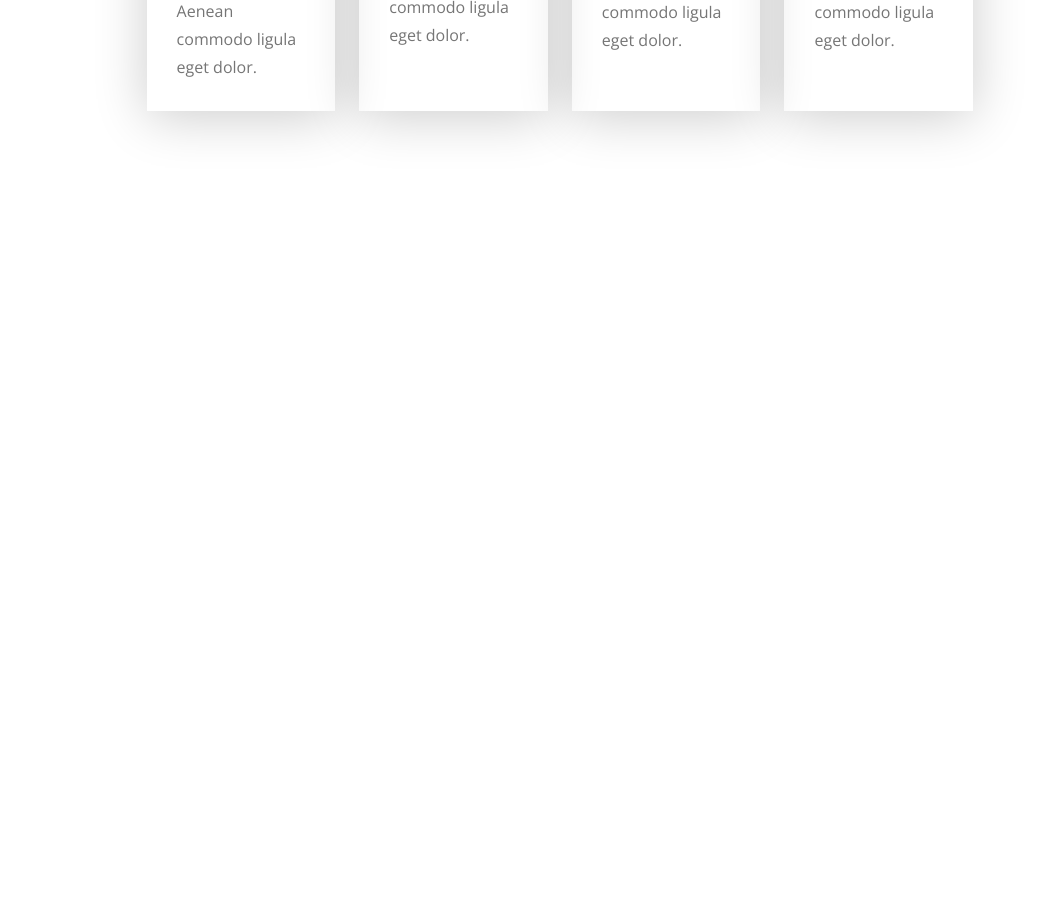
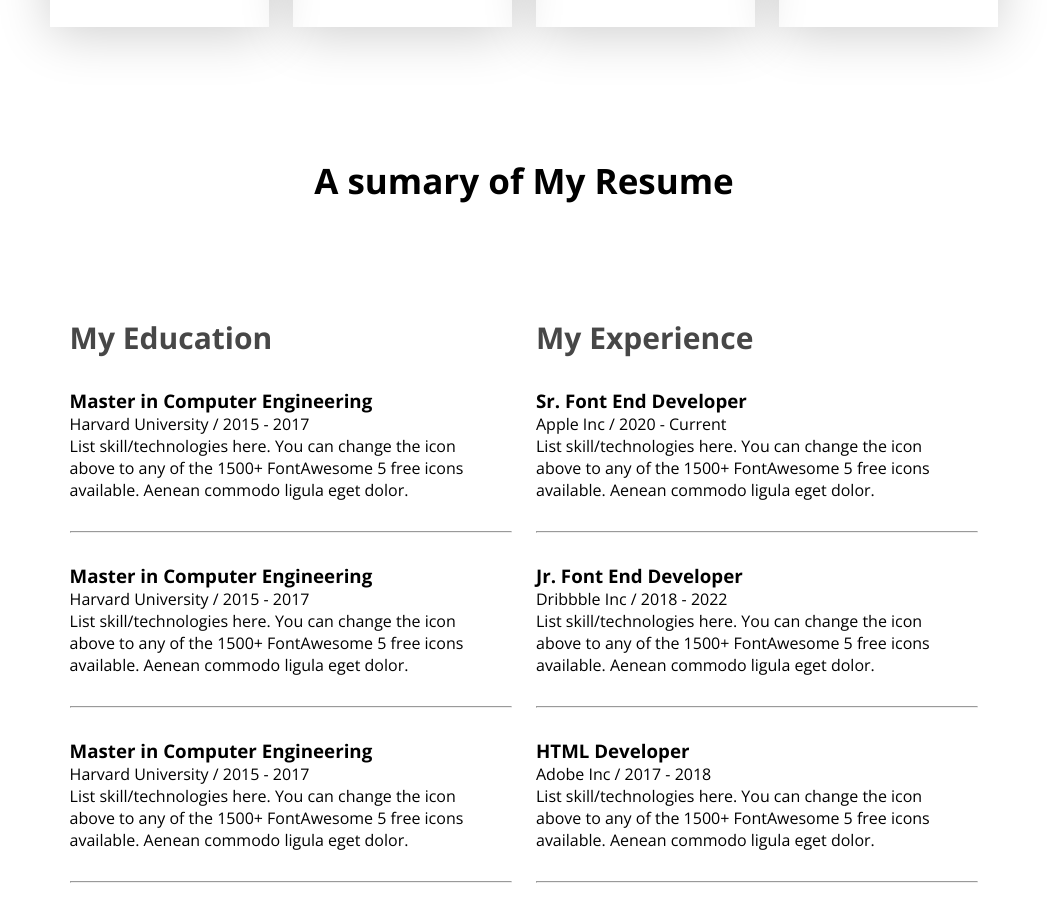
Before and after one commit to rumman903/hero-dev-portfolio-code, a plain HTML site: page index.html in a window 1280 px wide. Shown: the part 2305-3218 px from the top of the page, without its empty margins (116-1163 px from the left). Before the commit the page ends 2546 px from the top, so only its background shows below. Drawn offline with nearby package versions, Linux system fonts and the light colour scheme.

Commit message:
resumes are designed according to figma

```diff
--- a/index.html
+++ b/index.html
@@ -104,5 +104,55 @@
         </div>
 
     </section>
+
+    <section id="resume">
+             <div class="section-heading">
+                 <h2>A sumary of My Resume</h2>
+             </div>
+             <div class="resume-container">
+                <div class="education">
+                    <h2 class="section-title">My Education</h2>
+                    <div class="resume-card">
+                        <h3 class="card-title">Master in Computer Engineering </h3>
+                        <p class="card-info">Harvard University / 2015 - 2017</p>
+                        <p>List skill/technologies here. You can change the icon above to any of the 1500+ FontAwesome 5 free icons available. Aenean commodo ligula eget dolor.</p>
+                    </div>
+                    <hr>
+                    <div class="resume-card">
+                        <h3 class="card-title">Master in Computer Engineering </h3>
+                        <p class="card-info">Harvard University / 2015 - 2017</p>
+                        <p>List skill/technologies here. You can change the icon above to any of the 1500+ FontAwesome 5 free icons available. Aenean commodo ligula eget dolor.</p>
+                    </div>
+                    <hr>
+                    <div class="resume-card">
+                        <h3 class="card-title">Master in Computer Engineering </h3>
+                        <p class="card-info">Harvard University / 2015 - 2017</p>
+                        <p>List skill/technologies here. You can change the icon above to any of the 1500+ FontAwesome 5 free icons available. Aenean commodo ligula eget dolor.</p>
+                    </div>
+                    <hr>
+                </div>
+                <div class="experience">
+                    <h2 class="section-title">My Experience</h2>
+                    <div class="resume-card">
+                        <h3 class="card-title">Sr. Font End Developer</h3>
+                        <p class="card-info">Apple Inc / 2020 - Current</p>
+                        <p>List skill/technologies here. You can change the icon above to any of the 1500+ FontAwesome 5 free icons available. Aenean commodo ligula eget dolor.</p>
+                    </div>
+                    <hr>
+                    <div class="resume-card">
+                        <h3 class="card-title">Jr. Font End Developer</h3>
+                        <p class="card-info">Dribbble Inc / 2018 - 2022</p>
+                        <p>List skill/technologies here. You can change the icon above to any of the 1500+ FontAwesome 5 free icons available. Aenean commodo ligula eget dolor.</p>
+                    </div>
+                    <hr>
+                    <div class="resume-card">
+                        <h3 class="card-title">HTML Developer </h3>
+                        <p class="card-info">Adobe Inc / 2017 - 2018</p>
+                        <p>List skill/technologies here. You can change the icon above to any of the 1500+ FontAwesome 5 free icons available. Aenean commodo ligula eget dolor.</p>
+                    </div>
+                    <hr>
+                </div>
+             </div>
+    </section>
 </body>
 </html>
--- a/styles/portfolio.css
+++ b/styles/portfolio.css
@@ -111,7 +111,7 @@ nav .menu a {
     max-width: 585;
     vertical-align: middle;
 }
-#about{
+#about ,#skill ,#resume{
     padding-top: 130px;
 }
 #about .about-container{
@@ -138,9 +138,6 @@ nav .menu a {
     font-size: 20px;
 }
 
-#skill {
-    padding: 130px;
-}
 .skill-container{
     width: 74%;
     max-width: 1140px;
@@ -177,3 +174,43 @@ nav .menu a {
     line-height: 28px;
     color: #757575;
 }
+.resume-container hr{
+    margin: 30px 0;
+}
+
+.resume-container{
+    width: 71%;
+    max-width: 1140px;
+    margin: 113px auto 0;
+    display: flex;
+    gap: 24px;
+}
+.section-title{
+    color: #474747;
+    font-size: 30px;
+    margin-bottom: 30px;
+}
+
+.resume-card{
+    max-width: 511px;
+    margin-right: 47px;
+}
+
+.resume-card.card-title{
+        font-size: 25px;
+        font-weight: bold;
+        margin-bottom: 10px;
+        color: #474747;
+}
+
+.resume-card.card-info{
+        font-size: 20px;
+        font-weight: 600;
+        margin-bottom: 20px;
+        color: #757575;
+}
+.resume-card.card-text{
+        font-size: 16px;
+        line-height: 28;
+        color: #757575;
+}
```
